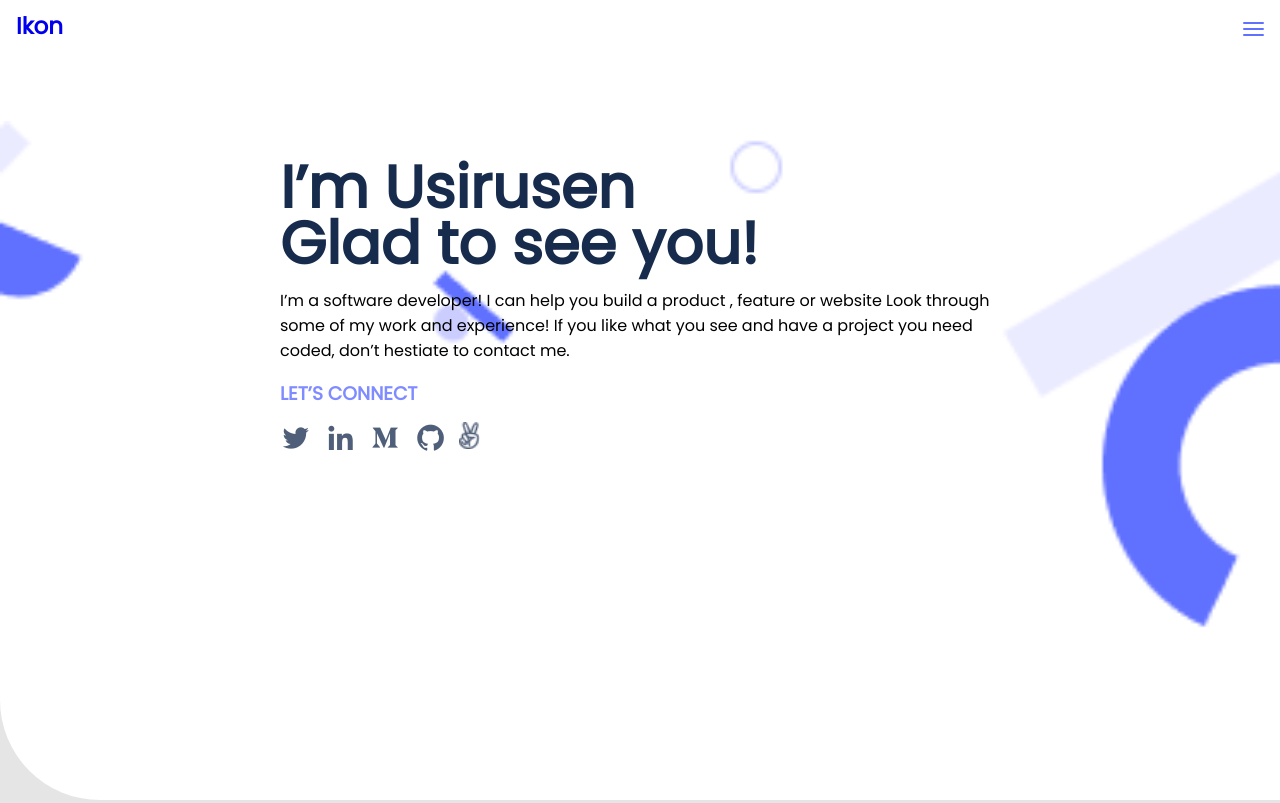
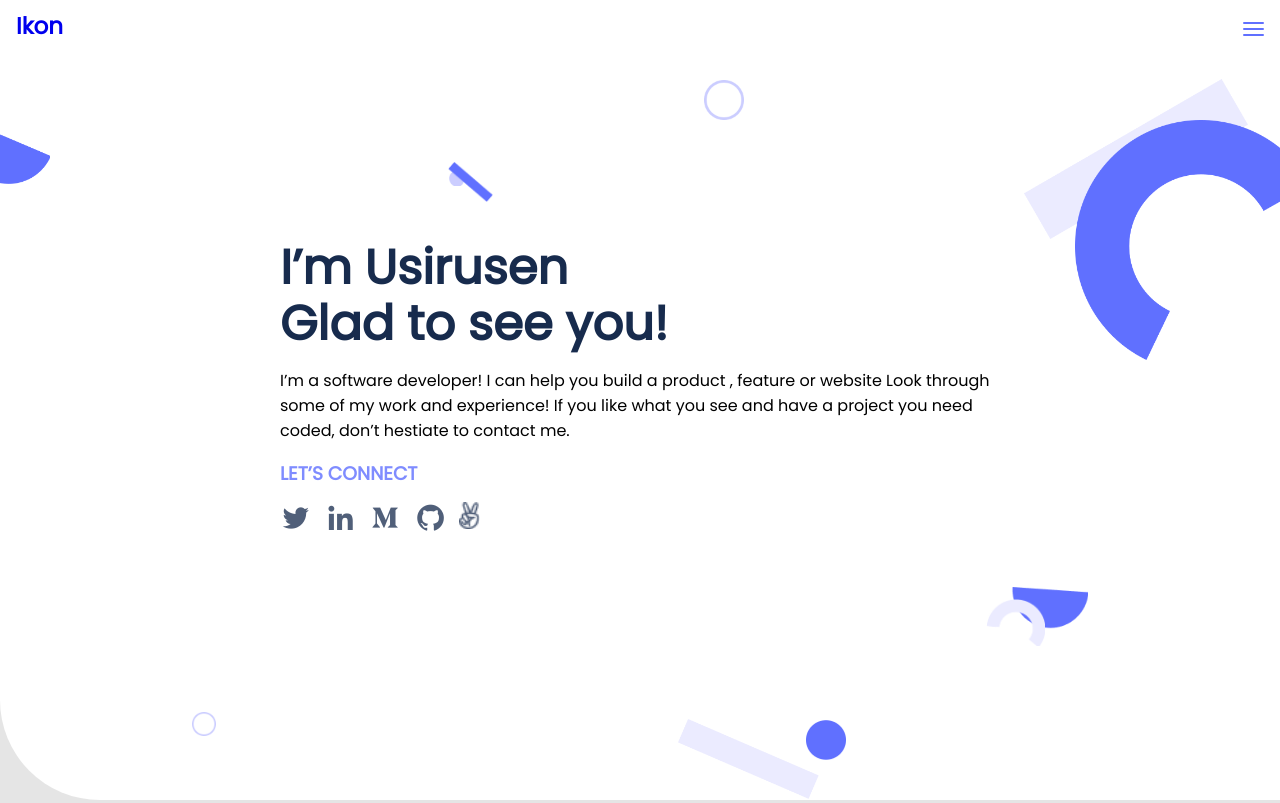
Before and after one commit to UsirusenIkon/Portfolio, a website: page index.html in a window 1280 px wide. Shown: the top 803 px of the page. Drawn offline with nearby package versions, Linux system fonts and the light colour scheme; files whose address does not match are found by name; a web font is replaced by a local one.

Commit message:
Add illustration

```diff
--- a/index.html
+++ b/index.html
@@ -55,6 +55,18 @@
         </div>
       </div>
     </div>
+    <div class="ellipse1"></div>
+    <div class="ellipse2"></div>
+    <div class="ellipse3"></div>
+    <div class="ellipse4"></div>
+    <div class="ellipse5"></div>
+    <div class="ellipse6"></div>
+    <div class="ellipse7"></div>
+    <div class="ellipse8"></div>
+    <div class="rectangle1"></div>
+    <div class="rectangle2"></div>
+    <div class="rectangle3"></div>
+    <div class="rectangle4"></div>
   </section>
   <!-- Work-section -->
   <section class="work-section grid">
--- a/style.css
+++ b/style.css
@@ -61,7 +61,7 @@ a {
 
 h1 {
   font-weight: 700;
-  font-size: 3.7rem;
+  font-size: 3rem;
   line-height: 3.5rem;
   color: #172b4d;
 }
@@ -81,6 +81,8 @@ h3 {
 .header-headline {
   background-color: var(--background-color);
   border-bottom-left-radius: 100px;
+  position: relative;
+  overflow: hidden;
 }
 
 .header {
@@ -119,19 +121,17 @@ h3 {
 .headline-container {
   width: 100%;
   height: 100vh;
-  position: relative;
-  background-image: url(asset/header-shapes\ mobile.png);
   background-repeat: no-repeat;
   background-size: cover;
-  background-position: 1% -10%;
   justify-content: center;
 }
 
 .headline {
-  position: absolute;
-  top: 20%;
+  position: relative;
+  top: 30%;
   flex-direction: column;
   margin: 0 1.7rem;
+  z-index: 20;
 }
 
 .headline-info {
@@ -150,6 +150,141 @@ h3 {
   justify-content: space-between;
   margin-top: 14px;
   margin-bottom: 16px;
+}
+
+/* $-background-illustration-$ */
+.ellipse1 {
+  background-image: url(asset/background-illustration/Ellipse1.png);
+  background-size: contain;
+  background-repeat: no-repeat;
+  width: 30%;
+  height: 30%;
+  position: absolute;
+  right: -14%;
+  top: 15%;
+  z-index: 100;
+}
+
+.rectangle1 {
+  background-image: url(asset/background-illustration/Rectangle1.png);
+  background-size: contain;
+  background-repeat: no-repeat;
+  width: 25%;
+  height: 20%;
+  position: absolute;
+  right: -5%;
+  top: 9.9%;
+}
+
+.ellipse2 {
+  background-image: url(asset/background-illustration/Ellipse4.png);
+  background-size: contain;
+  background-repeat: no-repeat;
+  width: 5%;
+  height: 5%;
+  position: absolute;
+  right: 40%;
+  top: 10%;
+}
+
+.rectangle2 {
+  background-image: url(asset/background-illustration/Rectangle4.png);
+  background-size: contain;
+  background-repeat: no-repeat;
+  width: 5%;
+  height: 5%;
+  position: absolute;
+  left: 35%;
+  top: 20.2%;
+}
+
+.ellipse3 {
+  background-image: url(asset/background-illustration/Ellipse3.png);
+  background-size: contain;
+  background-repeat: no-repeat;
+  width: 2%;
+  height: 2%;
+  position: absolute;
+  left: 35.1%;
+  top: 21.2%;
+}
+
+.ellipse4 {
+  background-image: url(asset/background-illustration/Ellipse5.png);
+  background-size: contain;
+  background-repeat: no-repeat;
+  width: 8%;
+  height: 8%;
+  position: absolute;
+  left: -3%;
+  top: 15%;
+}
+
+.rectangle3 {
+  background-image: url(asset/background-illustration/Rectangle3.png);
+  background-size: contain;
+  background-repeat: no-repeat;
+  width: 10%;
+  height: 9%;
+  position: absolute;
+  left: -8%;
+  top: 11%;
+}
+
+.ellipse5 {
+  background-image: url(asset/background-illustration/Ellipse4.png);
+  background-size: contain;
+  background-repeat: no-repeat;
+  width: 3%;
+  height: 3%;
+  position: absolute;
+  left: 15%;
+  bottom: 8%;
+}
+
+.ellipse6 {
+  background-image: url(asset/background-illustration/Ellipse6.png);
+  background-size: contain;
+  background-repeat: no-repeat;
+  width: 6%;
+  height: 6%;
+  position: absolute;
+  right: 15%;
+  bottom: 20.6%;
+}
+
+.ellipse7 {
+  background-image: url(asset/background-illustration/Ellipse7.png);
+  background-size: contain;
+  background-repeat: no-repeat;
+  width: 6%;
+  height: 6%;
+  position: absolute;
+  right: 17%;
+  bottom: 19.2%;
+}
+
+.ellipse8 {
+  background-image: url(asset/background-illustration/Ellipse2.png);
+  background-size: contain;
+  background-repeat: no-repeat;
+  width: 5%;
+  height: 5%;
+  position: absolute;
+  right: 32%;
+  bottom: 5%;
+  z-index: 1;
+}
+
+.rectangle4 {
+  background-image: url(asset/background-illustration/Rectangle2.png);
+  background-size: contain;
+  background-repeat: no-repeat;
+  width: 17%;
+  height: 10%;
+  position: absolute;
+  right: 30%;
+  bottom: 0.1%;
 }
 
 /* $-Work-section-$ */
@@ -286,7 +421,8 @@ h3 {
   border-top-left-radius: 100px;
   text-align: center;
   padding: 8em 3em 1em 3em;
-  background-image: url(asset/contact\ form\ shapes-mobile.png);
+  background-image: url(asset/mobile@2x.png);
+  background-size: contain;
   background-repeat: no-repeat;
   background-position-x: 100%;
   padding-bottom: 3rem;
```
Also changed, not shown: asset/background-illustration/Ellipse1.png (added), asset/background-illustration/Ellipse2.png (added), asset/background-illustration/Ellipse3.png (added), asset/background-illustration/Ellipse4.png (added), asset/background-illustration/Ellipse5.png (added), asset/background-illustration/Ellipse6.png (added), asset/background-illustration/Ellipse7.png (added), asset/background-illustration/Rectangle1.png (added), asset/background-illustration/Rectangle2.png (added), asset/background-illustration/Rectangle3.png (added), asset/background-illustration/Rectangle4.png (added), asset/contact form shapes-mobile.png (deleted), asset/header-shapes mobile@2x.png (deleted), asset/mobile@2x.png (added).
